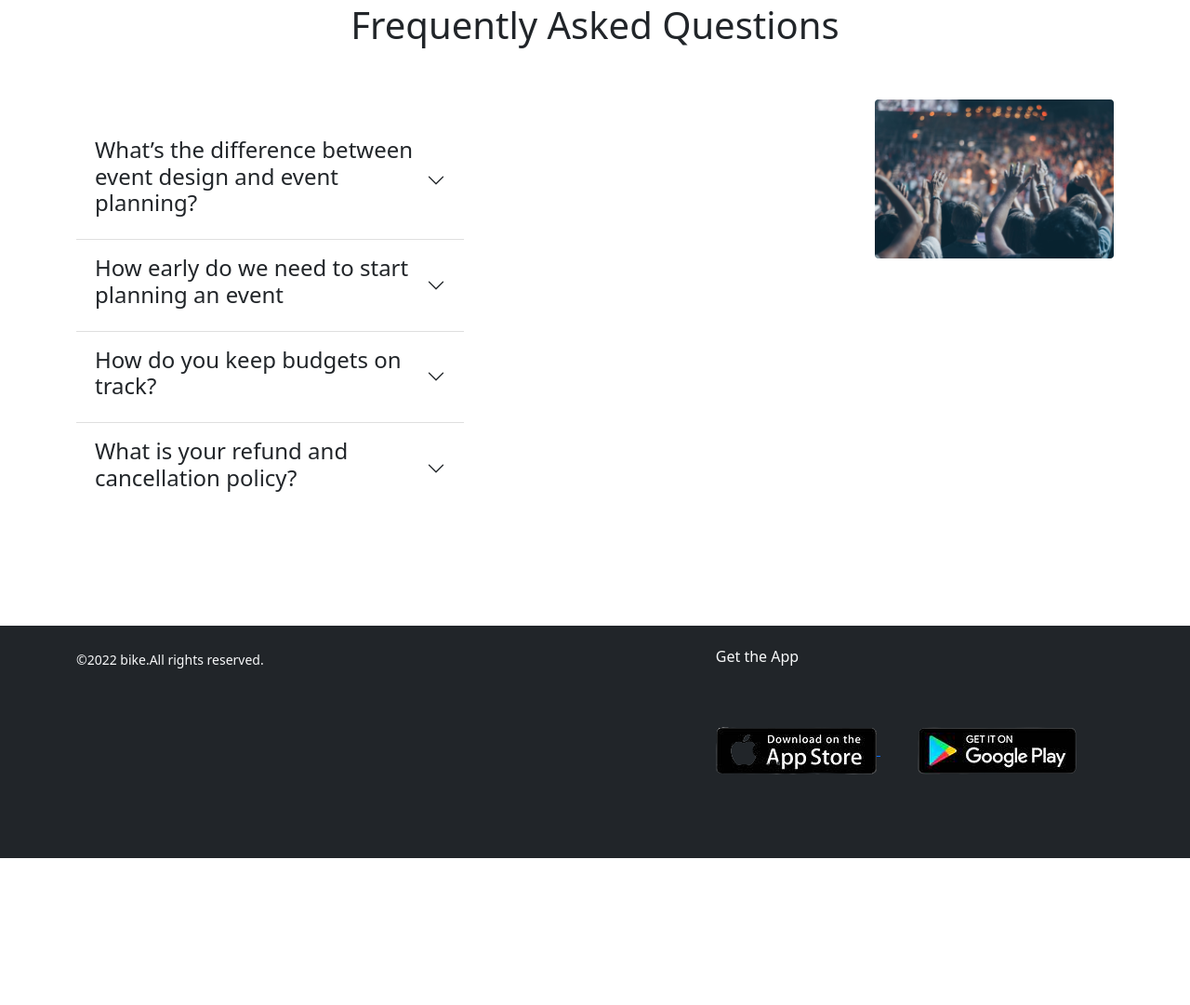
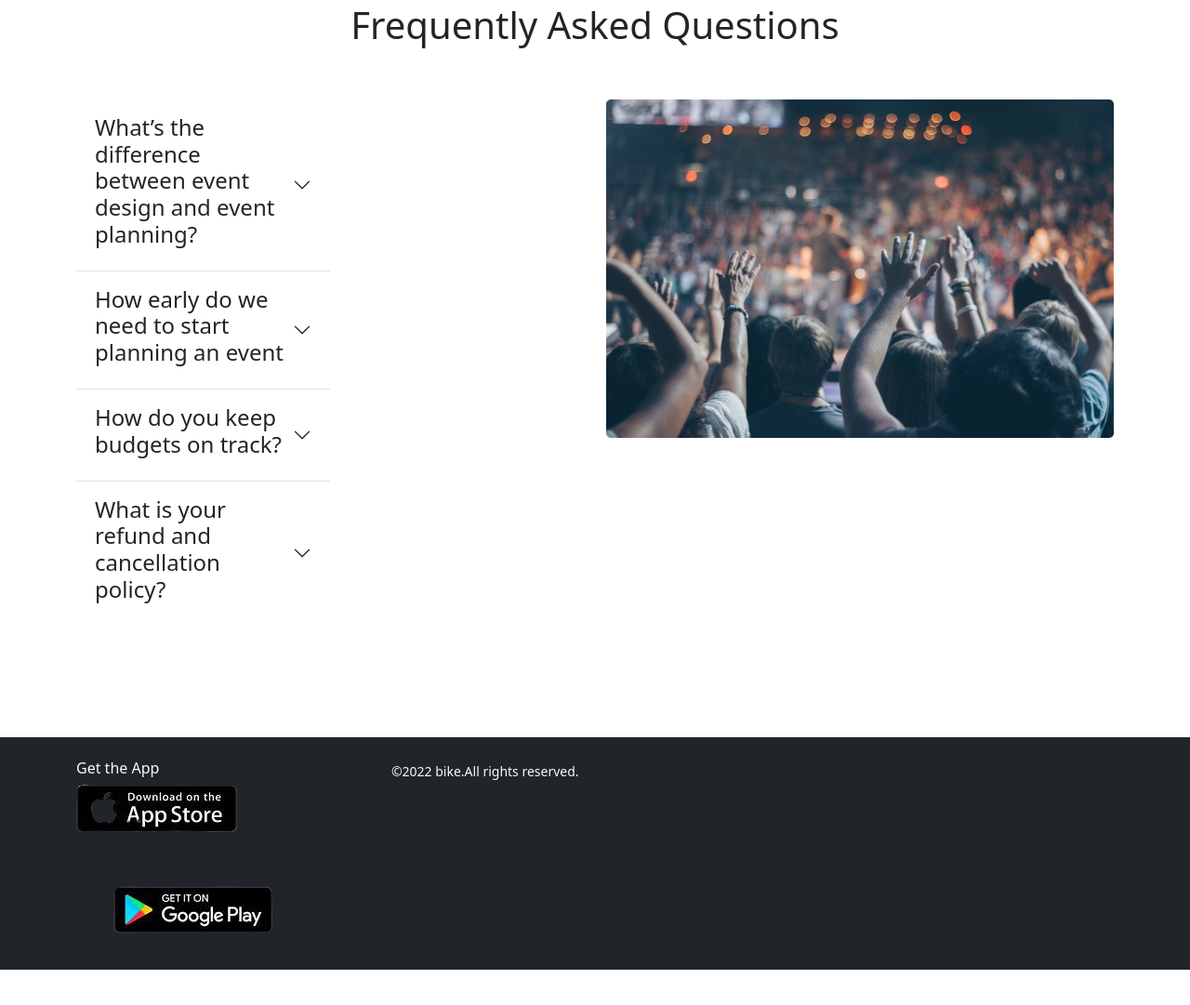
Before and after one commit to saminakter8/assignment-3rd, a plain HTML site: page index.html in a window 1280 px wide. Shown: the part 1151-2232 px from the top of the page at 93% size. Before the commit the page ends 2074 px from the top, so only its background shows below. Drawn offline with nearby package versions, Linux system fonts and the light colour scheme.

Commit message:
assignment

```diff
--- a/index.html
+++ b/index.html
@@ -9,7 +9,9 @@
   <link href="https://cdn.jsdelivr.net/npm/bootstrap@5.1.3/dist/css/bootstrap.min.css" rel="stylesheet" integrity="sha384-1BmE4kWBq78iYhFldvKuhfTAU6auU8tT94WrHftjDbrCEXSU1oBoqyl2QvZ6jIW3" crossorigin="anonymous">
 </head>
 <body>
+   <!-- header -->
   <header>
+   <!-- navbar -->
     <nav class="navbar navbar-expand-lg navbar-light bg-light ">
       <div class="container">
         <a class="navbar-brand" href="#"><h4>King of Chattogram</h4> </a>
@@ -32,6 +34,7 @@
       </div>
     </nav>
     <br>
+    <!-- carousel -->
     <section class="container d-md-block">
       <div id="carouselExampleCaptions" class="carousel slide" data-bs-ride="carousel">
 
@@ -101,6 +104,7 @@
   </header>
   <br>
   <main>
+    <!-- card -->
     <h2 style="text-align:center;">Our Packages</h2>
     <br>
     <section class="container d-flex me-5">
@@ -223,10 +227,11 @@
       <h1 class="d-sm-text-fluid"style="text-align:center;">Frequently Asked Questions</h1>
       <br>
       <br>
+      <!-- accordion -->
       <section class="container d-flex">
         <div class="row row-cols-1  row-cols-xl-2 g-4">
-          <div class="col"></div>
-            <div class="accordion accordion-flush me-5" id="accordionFlushExample">
+          <div class="col">
+            <div class="accordion accordion-flush" id="accordionFlushExample">
               <div class="accordion-item">
                 <h2 class="accordion-header" id="flush-headingOne">
                   <button class="accordion-button collapsed" type="button" data-bs-toggle="collapse" data-bs-target="#flush-collapseOne" aria-expanded="false" aria-controls="flush-collapseOne">
@@ -275,9 +280,9 @@
               </div>
             </div>
           </div>
+          </div>
           <div class="col">
-              <img class="rounded  img-fluid width-100%
-              height-auto" src="people.png" alt="people">
+              <img class="rounded" src="people.png" alt="people">
           </div>
         </div>
      </section>
@@ -288,12 +293,17 @@
   <br>
   <br>
   <br>
+  <!-- footer -->
   <footer style="height:250px;" class="bg-dark ">
 
-        <section class="container d-flex justify-content-between py-4 my-4 ">
-          <div class="text-light p-100px">
-            <small >&copy;2022 bike.All rights reserved.</small>
-          </div>
+        <section class="container  d-flex justify-content-between py-4 my-4 ">
+          <div class="row row-cols-1 row-cols-xl-2">
+            <div class="col order-2">
+              <div class="text-light">
+                <small >&copy;2022 bike.All rights reserved.</small>
+              </div>
+            </div>
+            <div class="col order-1">
                 <div class="text-right ">
                   <h6 class="text-light pb-100">Get the App</h6>
                   <a href="https://apple.store">
@@ -303,19 +313,11 @@
                     <img class=""src="google.png" alt="google">
                   </a>
                 </div>
-
+              </div>
+          </div>
 
         </section>
-
-
-
-
-
-
-
-
-
-  </footer>
+    </footer>
   <script src="https://cdn.jsdelivr.net/npm/bootstrap@5.1.3/dist/js/bootstrap.bundle.min.js" integrity="sha384-ka7Sk0Gln4gmtz2MlQnikT1wXgYsOg+OMhuP+IlRH9sENBO0LRn5q+8nbTov4+1p" crossorigin="anonymous"></script>
 </body>
 </html>
```
